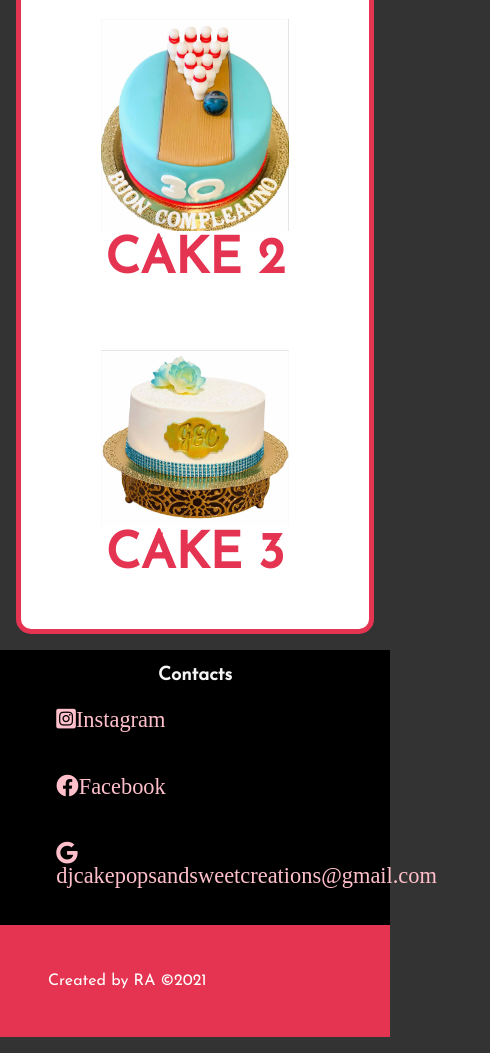
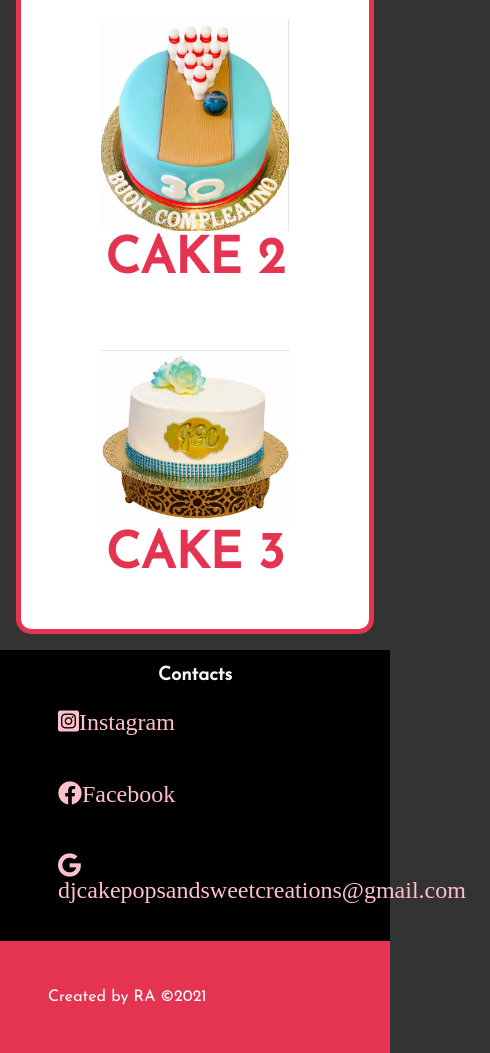
Before and after one commit to rickyanchores/Kake, a plain HTML site: page index.html in a window 390 px wide. Shown: the part 5066-6119 px from the top of the page, 490 px wide, since content can reach past the window. Drawn offline with Linux system fonts and the light colour scheme.

Commit message:
edit contact section

```diff
--- a/styles/_contacts.scss
+++ b/styles/_contacts.scss
@@ -9,6 +9,7 @@
         list-style: none;
         a{
             color: pink;
+            font-size: 0.5em;
         }
     }
 }
@@ -20,9 +21,6 @@
             align-items: center;
             width: 90%;
             margin: auto;
-            i{
-                font-size: 1.4em;
-            }
         }
     }
 }
```
Also changed, not shown: styles/styles.css, 1 other file.
